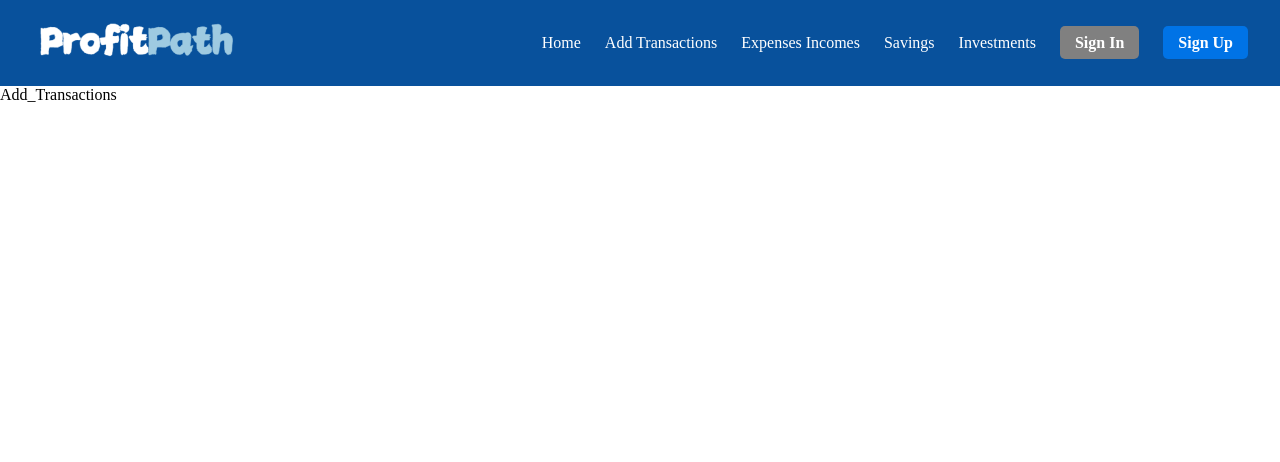
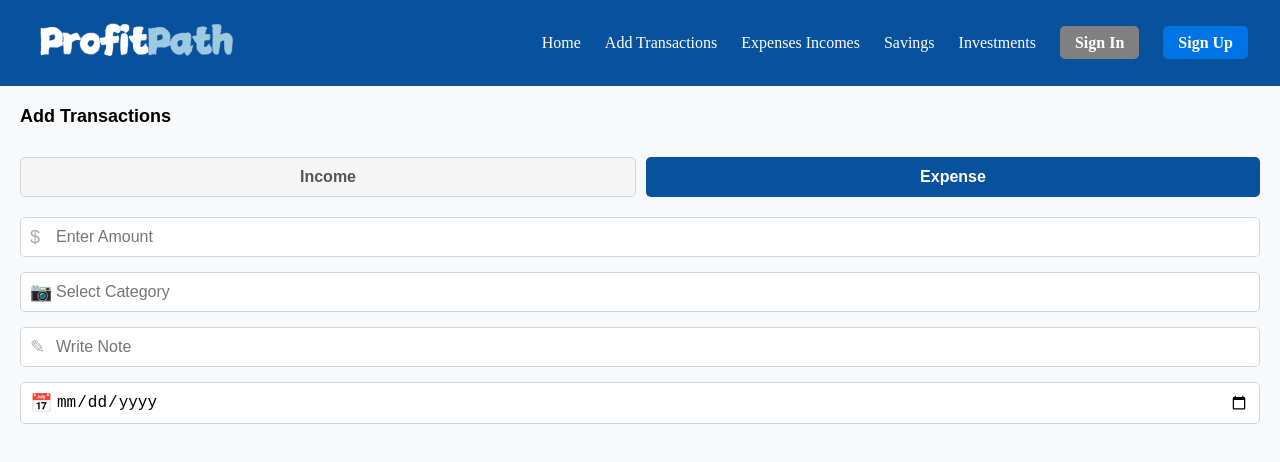
Before and after one commit to RaedBenRomdhane/ProfitPath, a React (Vite) app in the folder client/: page /Add_Transactions in a window 1280 px wide. Shown: the top 462 px of the page. Built offline with nearby package versions, Linux system fonts and the light colour scheme; the HTML template or start-up script is replaced by a standard one.

Commit message:
edited transactions

```diff
--- /dev/null
+++ b/client/src/pages/Add_Transactions.css
@@ -0,0 +1,97 @@
+/* General Styles */
+  .add-transaction-page {
+    font-family: Arial, sans-serif;
+    background-color: #f8f9fa; /* Light gray background */
+    padding: 20px;
+    height: 100vh;
+    display: flex;
+    flex-direction: column;
+    gap: 20px;
+  }
+
+  /* Header */
+  .header-add-trans{
+    display: flex;
+    justify-content: space-between;
+    align-items: center;
+    background-color: none;
+    font-size: 18px;
+    margin-bottom: 10px;
+    font-weight: bold;
+  }
+
+  /*.back-button,
+    .save-button {
+    background: none;
+    border: none;
+    color: #08519C;
+    font-size: 16px;
+    font-weight: bold;
+    cursor: pointer;
+  }*/
+
+  .title {
+    font-size: 18px;
+    font-weight: bold;
+    margin: 0;
+    color: white;
+  }
+
+  /* Transaction Type Toggle */
+  .transaction-type {
+    display: flex;
+    justify-content: center;
+    gap: 10px;
+  }
+
+  .type-button {
+    flex: 1;
+    padding: 10px;
+    border: 1px solid #d3d3d3;
+    border-radius: 5px;
+    background-color: #f5f5f5; /* Light gray */
+    color: #555; /* Dark text */
+    font-size: 16px;
+    font-weight: bold;
+    cursor: pointer;
+  }
+
+  .type-button.active {
+    background-color: #08519C;
+    color: white;
+    border: none;
+  }
+
+  /* Input Fields */
+  .transaction-form {
+    display: flex;
+    flex-direction: column;
+    gap: 15px;
+  }
+
+  .input-group {
+    position: relative;
+    display: flex;
+    align-items: center;
+  }
+
+  .input-icon {
+    position: absolute;
+    left: 10px;
+    font-size: 18px;
+    color: #aaa;
+  }
+
+  .input-field {
+    width: 100%;
+    padding: 10px 10px 10px 35px; /* Space for the icon */
+    border: 1px solid #d3d3d3;
+    border-radius: 5px;
+    font-size: 16px;
+    background-color: #fff; /* White background */
+  }
+
+  .input-field:focus {
+    outline: none;
+    border-color: #08519C;
+  }
--- a/client/src/pages/Add_Transactions.jsx
+++ b/client/src/pages/Add_Transactions.jsx
@@ -1,9 +1,64 @@
-import React from 'react';
+//import React from 'react';
+import React, { useState } from 'react'; // Import useState
+import './Add_Transactions.css';
 
 function Add_Transactions(){
+    const [type, setType] = useState('Expense'); // Tracks Income or Expense
+    return(<>
+    <div className="add-transaction-page">
 
-    return(<>
-        Add_Transactions
+      {/* Header */}
+      <header className="header-add-trans">
+        Add Transactions
+      </header>
+
+      {/* Transaction Type Toggle */}
+      <div className="transaction-type">
+        <button
+          className={`type-button ${type === 'Income' ? 'active' : ''}`}
+          onClick={() => setType('Income')}
+        >
+          Income
+        </button>
+        <button
+          className={`type-button ${type === 'Expense' ? 'active' : ''}`}
+          onClick={() => setType('Expense')}
+        >
+          Expense
+        </button>
+      </div>
+
+      {/* Input Fields */}
+      <form className="transaction-form">
+        <div className="input-group">
+          <span className="input-icon">$</span>
+          <input
+            type="number"
+            placeholder="Enter Amount"
+            className="input-field"
+          />
+        </div>
+
+        <div className="input-group">
+          <span className="input-icon">&#128247;</span>
+          <input
+            type="text"
+            placeholder="Select Category"
+            className="input-field"
+          />
+        </div>
+
+        <div className="input-group">
+          <span className="input-icon">&#9998;</span>
+          <input type="text" placeholder="Write Note" className="input-field" />
+        </div>
+
+        <div className="input-group">
+          <span className="input-icon">&#128197;</span>
+          <input type="date" className="input-field" />
+        </div>
+      </form>
+    </div>
     </>)
 }
 
--- a/client/src/pages/Home.css
+++ b/client/src/pages/Home.css
@@ -30,7 +30,7 @@
   }
 
   .balance-card {
-    background-color: #08519C;
+    background-color: #32ADE6 ;/*#08519C;*/
     color: white;
     text-align: center;
     border-radius: 10px;
```
